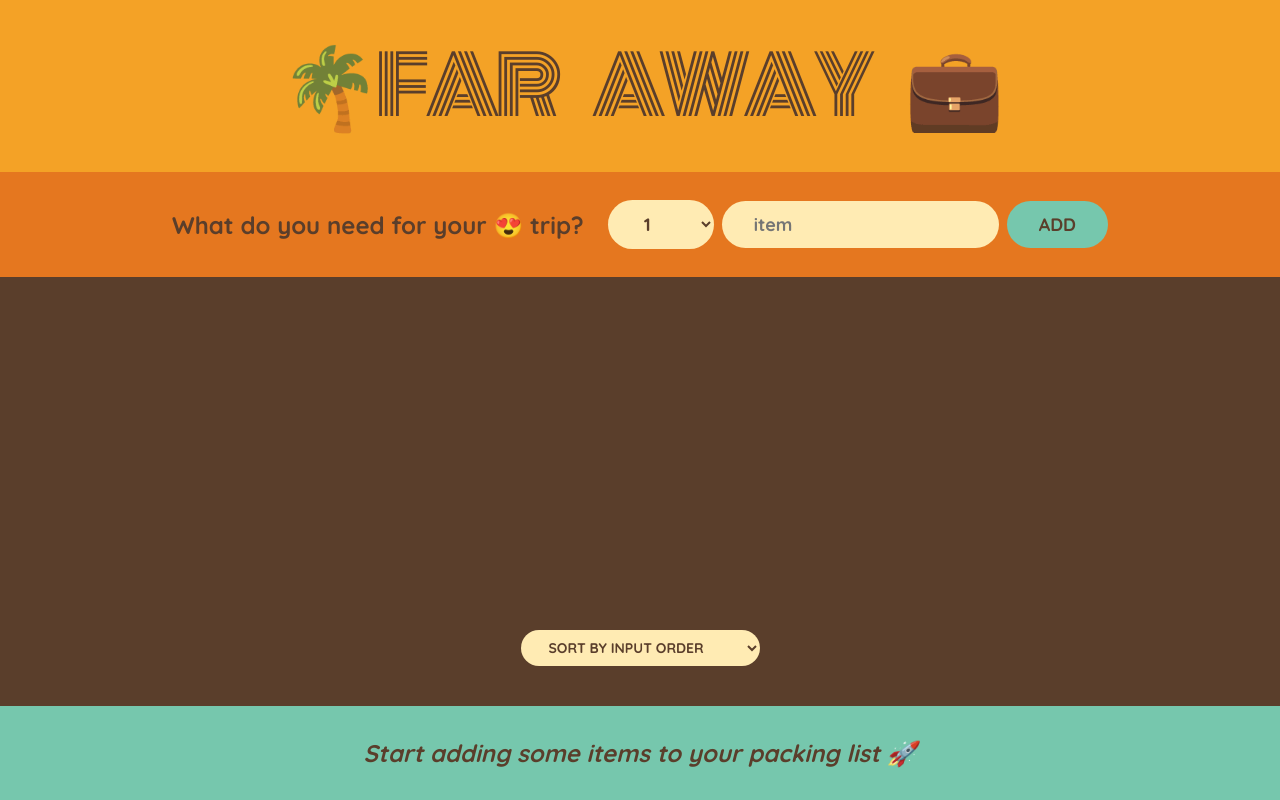
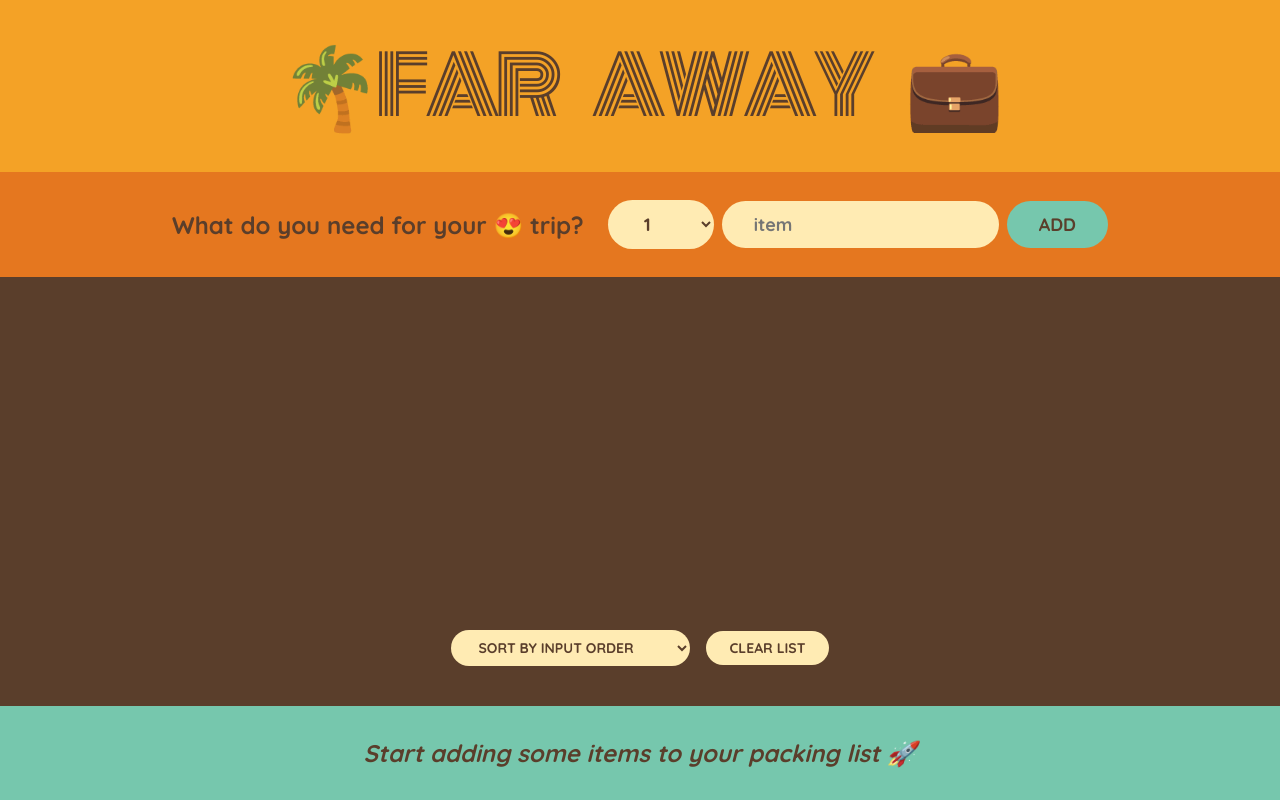
Before and after one commit to SrestMilan/Travel-, a React (Create React App) app in the folder travel-lis/: page / in a window 1280 px wide. Built offline with nearby package versions, Linux system fonts and the light colour scheme.

Commit message:
completed project

```diff
--- a/travel-lis/src/components/App.js
+++ b/travel-lis/src/components/App.js
@@ -29,6 +29,11 @@
     );
   }
 
+  function handleClearList() {
+    const confirmed = window.confirm("Are you sure to delete the item?");
+    if (confirmed) setItems([]);
+  }
+
   return (
     // passing props into component
     <div className="app">
@@ -38,6 +43,7 @@
         items={items}
         onDeleteItem={handleDeleteItem}
         onHandleToggleItem={handleToggleItems}
+        onHandleListItem={handleClearList}
       />
       <Stats items={items} />
     </div>
--- a/travel-lis/src/components/PackingList.js
+++ b/travel-lis/src/components/PackingList.js
@@ -1,7 +1,12 @@
 import React, { useState } from "react";
 import Item from "./Item";
 
-function PackingList({ items, onDeleteItem, onHandleToggleItem }) {
+function PackingList({
+  items,
+  onDeleteItem,
+  onHandleToggleItem,
+  onHandleListItem,
+}) {
   const [sortByItem, setSortItem] = useState("input");
 
   // derived state functionality
@@ -41,6 +46,7 @@
           <option value="description">sort by description</option>
           <option value="packed">sort by packed status</option>
         </select>
+        <button onClick={onHandleListItem}>Clear list</button>
       </div>
     </div>
   );
```
